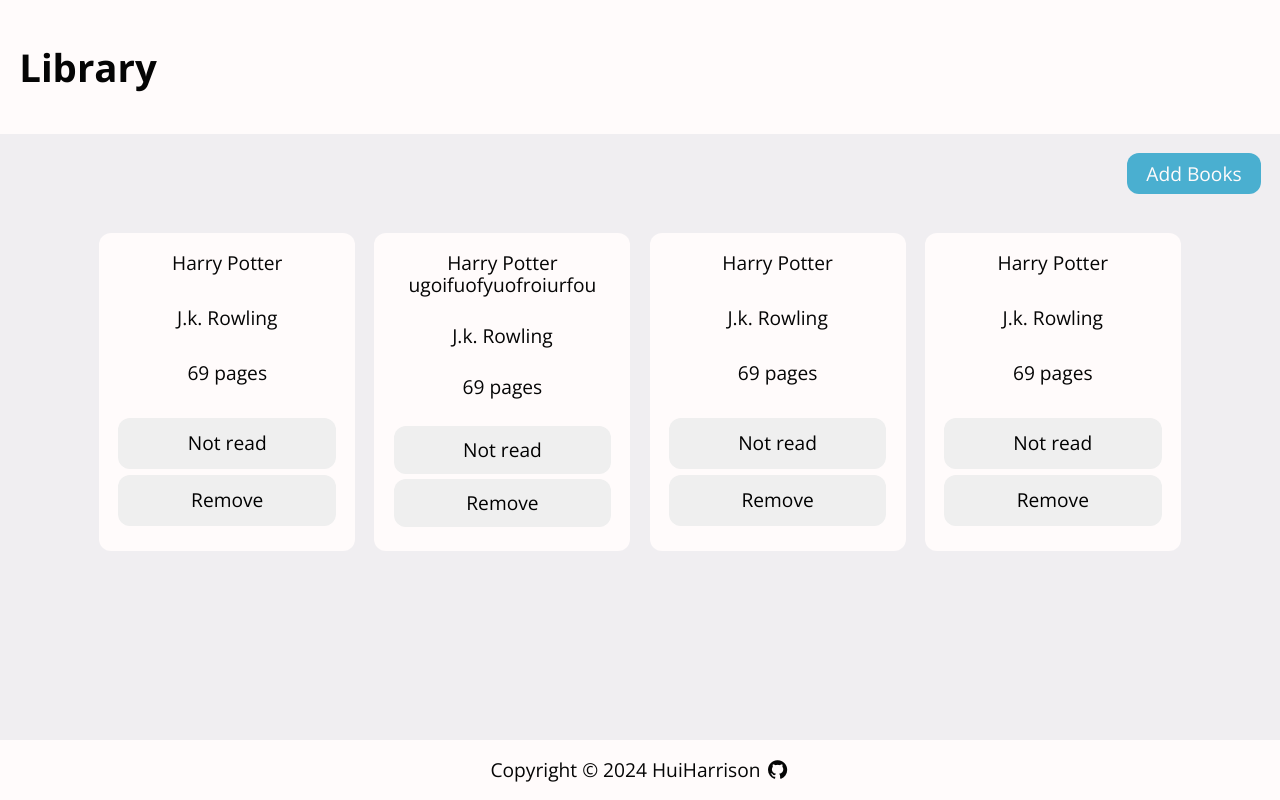
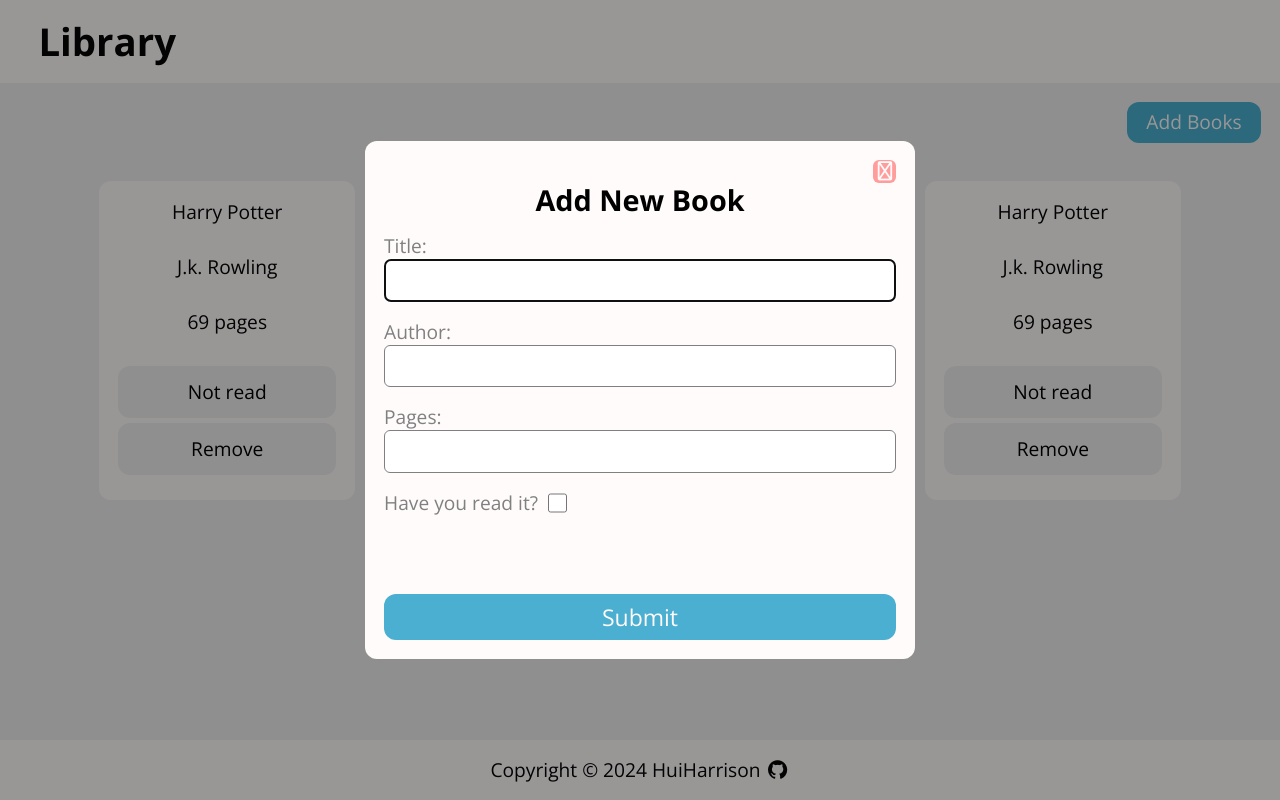
Before and after one commit to HuiHarrison/Odin-Library, a plain HTML site: page index.html in a window 1280 px wide. Both pictures are taken after a click on the button "Add Books". Drawn offline with nearby package versions, Linux system fonts and the light colour scheme.

Commit message:
Add HTML/CSS Form to Dialog

```diff
--- a/index.html
+++ b/index.html
@@ -18,7 +18,32 @@
     </header>
 
     <main>
+        <dialog>
+            <div>
+                <button id="close-dialog"><i class="fa-regular fa-xmark"></i></button>
+                <form>
+                    <legend><b>Add New Book</b></legend>
+
+                    <label for="title-input">Title:</label>
+                    <input type="text" name="title" id="title-input" autofocus>
+
+                    <label for="author-input">Author:</label>
+                    <input type="text" name="author" id="author-input">
+
+                    <label for="pages-input">Pages:</label>
+                    <input type="number" name="pages" id="pages-input">
+
+                    <div>
+                        <label for="read-input">Have you read it?</label>
+                        <input type="checkbox" name="read" id="read-input">
+                    </div>
+
+                    <button type="submit">Submit</button>
+                </form>
+            </div>
+          </dialog>
         <button id="add-btn" type="button">Add Books</button>
+
         <div class="container">
             <div class="card">
                 <div class="book-title">Harry Potter</div>
--- a/scripts.js
+++ b/scripts.js
@@ -1,3 +1,7 @@
+const dialog = document.querySelector("dialog");
+const addBtn = document.querySelector("#add-btn");
+const closeDialogBtn = document.querySelector("#close-dialog");
+
 const myLibrary = [];
 
 function Book(title, author, pages, read) {
@@ -11,3 +15,11 @@ function addBookToLibrary() {
     let book = new Book();
     myLibrary.push(book);
 }
+
+addBtn.addEventListener("click", () => {
+    dialog.showModal();
+})
+
+closeDialogBtn.addEventListener("click", () => {
+    dialog.close();
+})
--- a/style.css
+++ b/style.css
@@ -3,6 +3,9 @@
     --secondary-background-colour: #fffbfb;
     --font-colour: #050505;
     --primary-colour: #4aafd0;
+    --border-radius-value: 12px;
+    --red: #ff9c9c;
+    --green: #9fff9c;
 
     background-color: var(--primary-background-colour);
     color: var(--font-colour);
@@ -26,10 +29,11 @@ body {
 }
 
 header {
-    display: flex;
-    align-items: center;
-    padding: 1rem;
     background-color: var(--secondary-background-colour);
+}
+
+h1 {
+    margin: 1rem 2rem;
 }
 
 main {
@@ -44,9 +48,93 @@ main {
     border: none;
     padding: 0.5rem 1rem;
     margin: 1rem 1rem 1rem auto;
-    border-radius: 12px;
+    border-radius: var(--border-radius-value);
     cursor: pointer;
 }
+
+dialog {
+    border-radius: var(--border-radius-value);
+    border: none;
+    background-color: var(--secondary-background-colour);
+    height: 60%;
+    width: 40%;
+}
+
+dialog > div {
+    display: flex;
+    flex-direction: column;
+    height: 100%;
+}
+
+dialog div > form {
+    display: flex;
+    flex-direction: column;
+    justify-content: space-around;
+    flex: 1;
+}
+
+#close-dialog {
+    margin-left: auto;
+    height: 1.2rem;
+    width: 1.2rem;
+    color: var(--secondary-background-colour);
+    background-color: var(--red);
+    padding: 0;
+    border-radius: 6px;
+    border: none;
+}
+
+legend {
+    align-self: center;
+    font-size: 1.5rem;
+}
+
+dialog label,
+dialog form > div {
+    color: grey;
+    margin: 1rem 0 0.1rem 0;
+}
+
+dialog form div label {
+    font-size: 1rem;
+    margin: 0;
+}
+
+dialog input {
+    border-radius: 6px;
+    border: 1px solid grey;
+    height: 2rem;
+}
+
+dialog input::placeholder {
+    color: grey;
+}
+
+dialog input[type="checkbox"] {
+    height: 100%;
+    width: 1rem;
+}
+
+dialog form > div {
+    display: flex;
+    gap: 0.5rem;
+}
+
+dialog form button[type="submit"] {
+    background-color: var(--primary-colour);
+    color: var(--secondary-background-colour);
+    border-radius: var(--border-radius-value);
+    border: none;
+    padding: 0.5rem 1rem;
+    cursor: pointer;
+    font-size: 1.2rem;
+    margin-top: auto;
+}
+
+::backdrop {
+    background-color: black;
+    opacity: 0.4;
+  }
 
 .container {
     width: 100%;
@@ -64,14 +152,15 @@ main {
     padding: 1rem;
     height: 35vh;
     background-color: var(--secondary-background-colour);
-    border-radius: 12px;
+    border-radius: var(--border-radius-value);
 }
 
 .card button {
     border: none;
-    border-radius: 12px;
+    border-radius: var(--border-radius-value);
     height: 90%;
     cursor: pointer;
+    background-color: var(--primary-background-colour);
 }
 
 footer {
```
